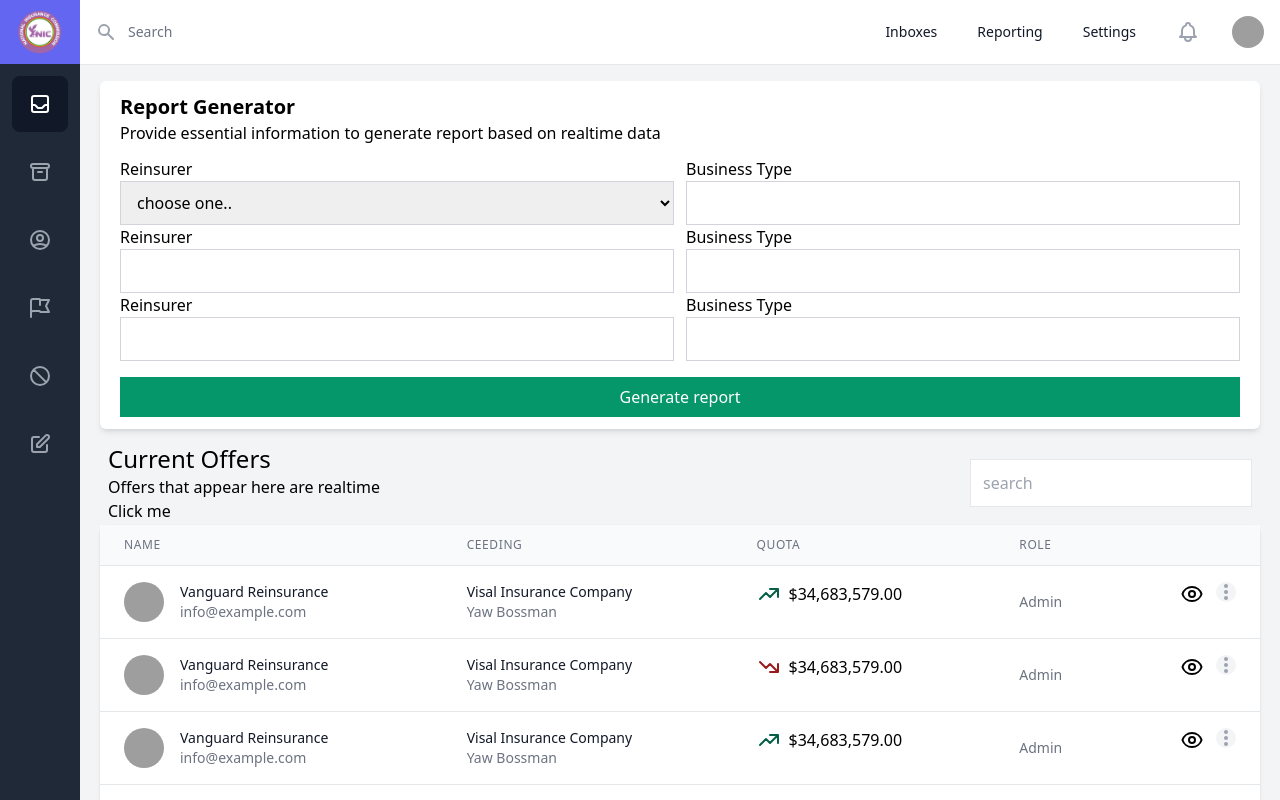
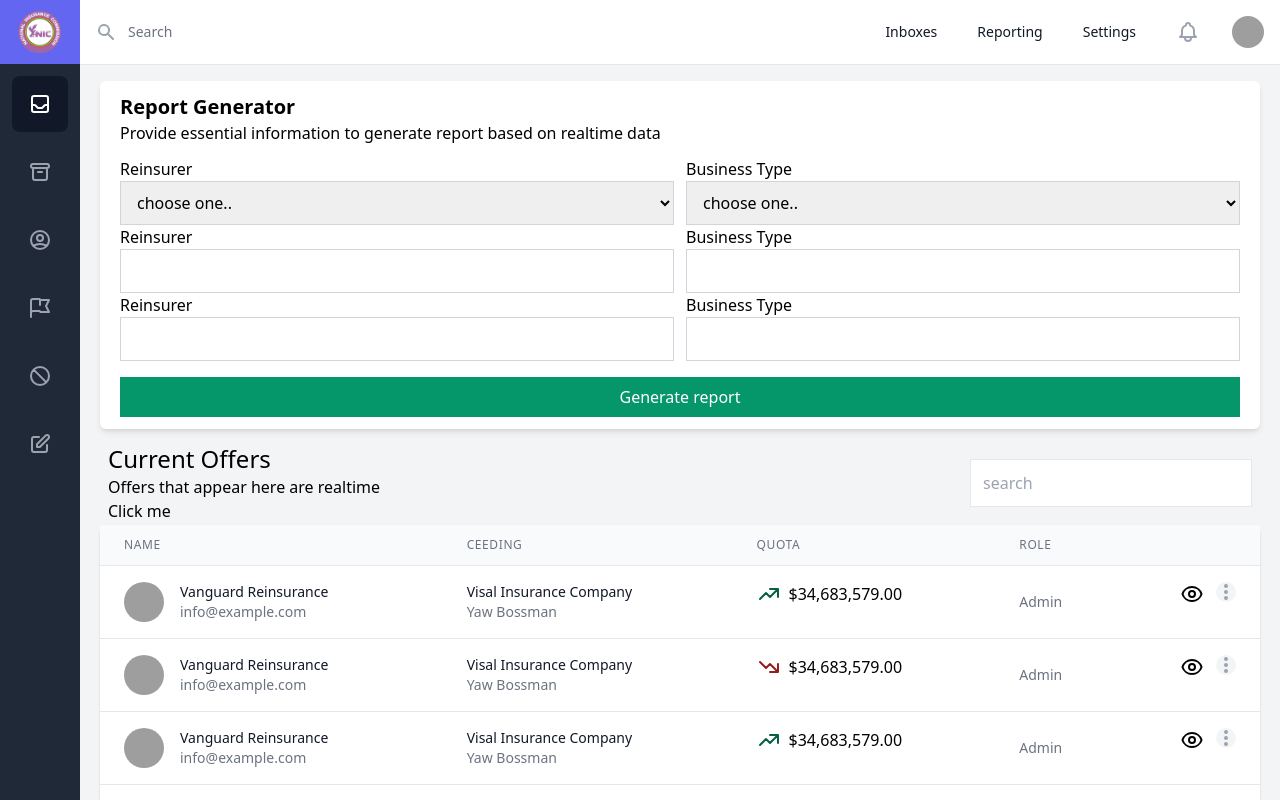
Before and after one commit to Khoby-790/template-nic, a React (Create React App) app: page /reports in a window 1280 px wide. Built offline with nearby package versions, Linux system fonts and the light colour scheme; grey boxes are pictures that could not be loaded.

Commit message:
--- Auto-Git Commit ---

```diff
--- a/src/pages/Reports/ReportQueryForm.tsx
+++ b/src/pages/Reports/ReportQueryForm.tsx
@@ -15,7 +15,7 @@ const ReportQueryForm = (props: Props) => {
                 </div>
                 <div className="grid mx-5 grid-cols-2 gap-3 sm:grid-cols-1 md:grid-cols-2">
                     <Select label="Reinsurer" />
-                    <Input label="Business Type" />
+                    <Select label="Business Type" />
                 </div>
                 <div className="grid mx-5 grid-cols-2 gap-3 sm:grid-cols-1 md:grid-cols-2">
                     <Input label="Reinsurer" />
```
